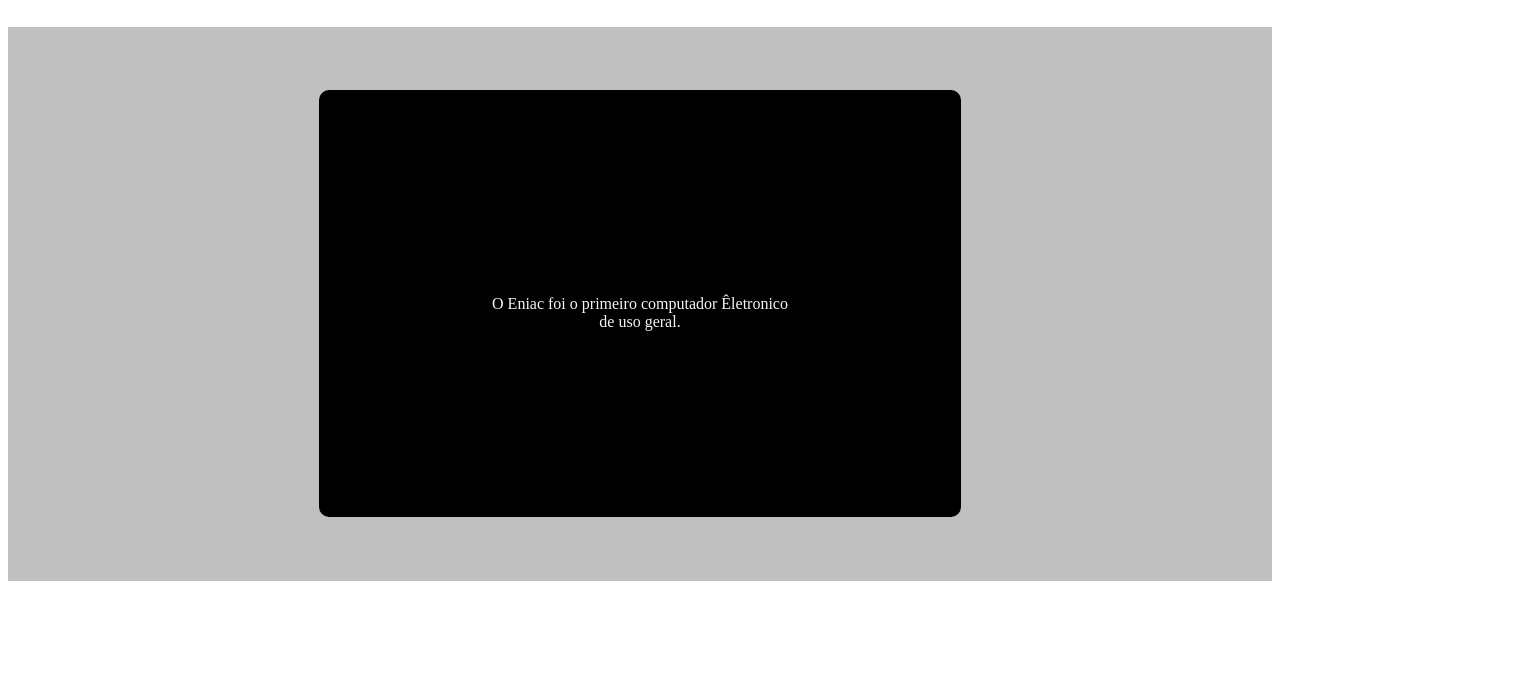
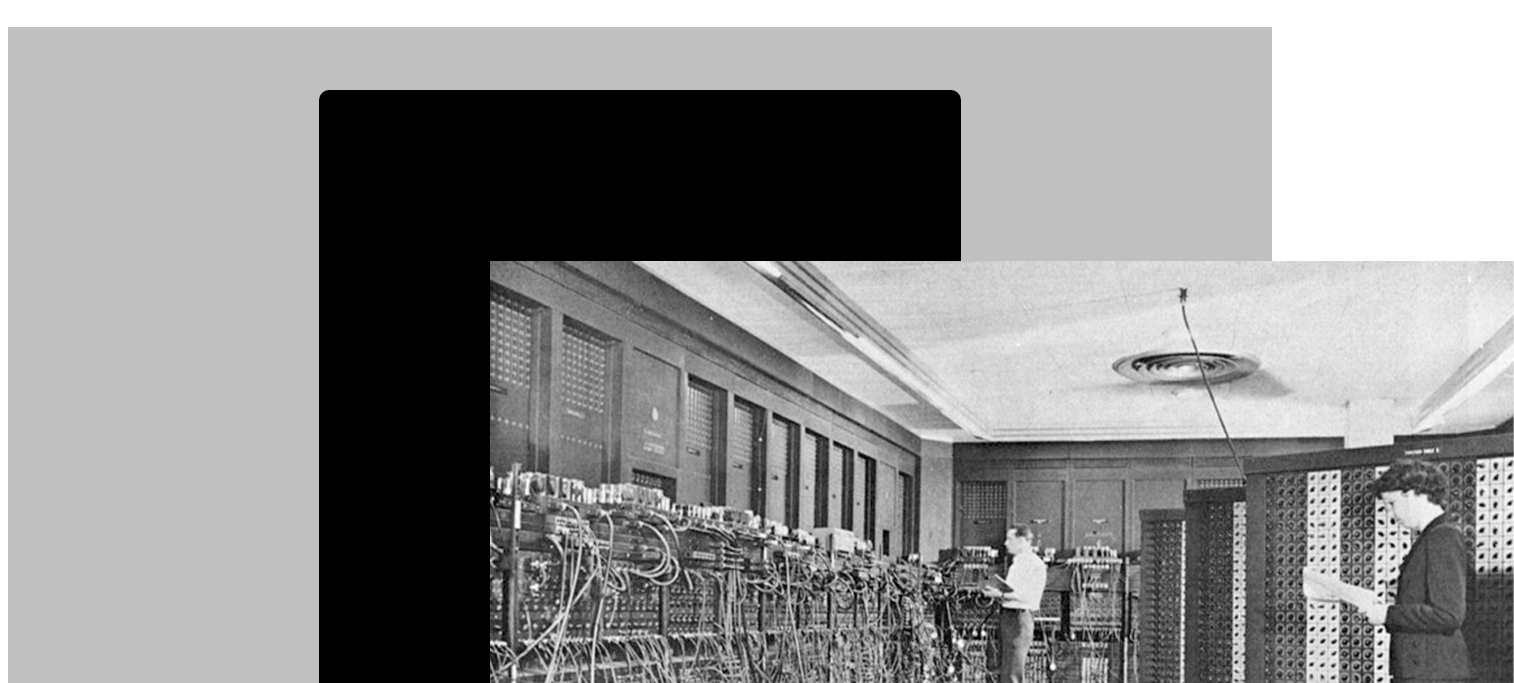
Before and after one commit to VitorPaixao23/web-3004, a plain HTML site: page index.html in a window 1280 px wide. Shown: the part 101-784 px from the top of the page, 1514 px wide, since content can reach past the window. Drawn offline with Linux system fonts and the light colour scheme.

Commit message:
cssssssdada

```diff
--- a/index.html
+++ b/index.html
@@ -13,7 +13,7 @@
     <p>Densenvolvido nos EUA em 1946, ocupava uma sala inteira</p>
     <div id="container">
         <div class="caixa">
-            <img src="" alt="">
+            <img src="CAPA-2-1024x576.png" alt="">
             <p>O Eniac foi o primeiro computador Êletronico de uso geral.</p>
        </div>
     </div>
```
